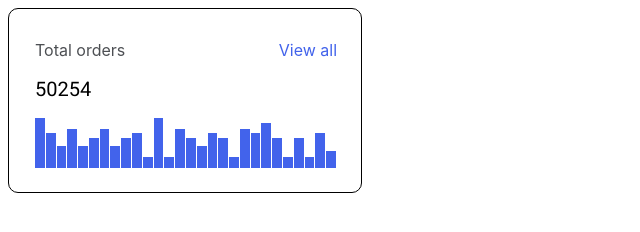
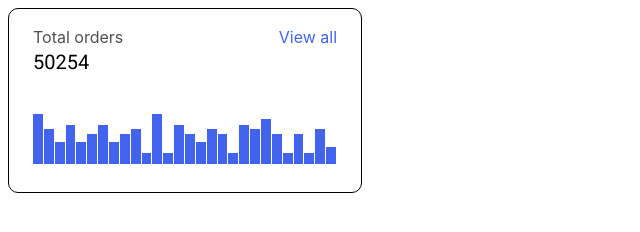
Before and after one commit to js-tasks-ru/htmlcss-20240216_alexandralexv, a website: page 04-lection2/01-histogram/index.html in a window 1280 px wide. Shown: the whole page, without its empty margins (0-640 px from the left). Drawn offline with Linux system fonts and the light colour scheme.

Commit message:
Corrected margin and patton

```diff
--- a/04-lection2/01-histogram/histogram.css
+++ b/04-lection2/01-histogram/histogram.css
@@ -4,7 +4,7 @@
     height: 185px;
     border: 1px solid black;
     border-radius: 10px;
-    padding: 16px 24px 24px 26px;
+    padding: 16px 24px 24px 24px;
     box-sizing: border-box;
 }
 
@@ -25,6 +25,7 @@
     line-height: 24px;
     opacity: 0.8;
     color: #212429;
+    margin: 0;
 }
 
 .histogram__header_view-all {
@@ -34,6 +35,7 @@
     font-size: 16px;
     line-height: 24px;
     color: #4263EB;
+    margin: 0;
 }
 
 .histogram__total {
@@ -42,7 +44,7 @@
     font-size: 20px;
     font-weight: 400;
     line-height: 26px;
-    padding: 0px 0px 16px 0px;
+    margin: 0 0 39px 0;
 }
 
 .histogram__bars {
```
